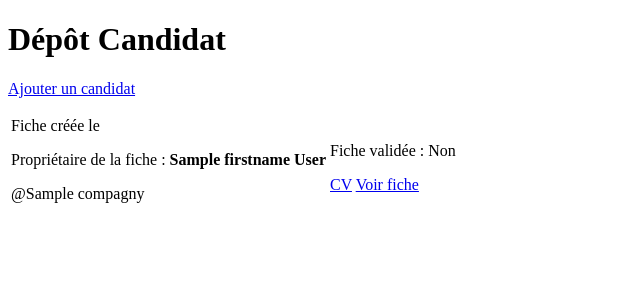
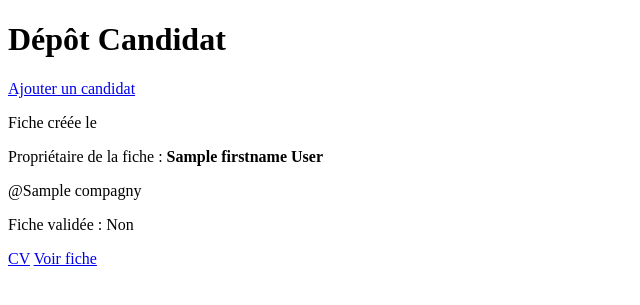
Before and after one commit to Let-Nathan/2022-Afternoon, a Symfony app: template templates/Candidate/index.html.twig in a window 1280 px wide. Shown: the part 132-437 px from the top of the page, without its empty margins (0-640 px from the left). Run offline with Twig, Linux system fonts and the light colour scheme; the template is opened without the code that fills it: most values are stand-ins (such as "Sample title", 1, 10 or a date in 2020); some libraries are stand-ins or nearby versions.

Commit message:
fix depot candidat index

```diff
--- a/templates/Candidate/index.html.twig
+++ b/templates/Candidate/index.html.twig
@@ -1,35 +1,47 @@
 {% extends 'base.html.twig' %}
 {% block h1 %}Dépôt Candidat{% endblock %}
+
 {% block content %}
     <div class="container-fluid vstack gap-2">
         <div class="mb-4">
             <a class="btn btn-afternoon btn-outline-light link-white col-2" href="{{ path('candidate_new') }}">Ajouter un candidat</a>
         </div>
 
-        {% for candidate in candidates %}
-        <table class="table table-bordered table-striped table-responsive">
-                    <tr>
-                        <td class="w-50">
-                            <div class="left-container vstack gap-1">
-                                <p class="m-0 p-0"> Fiche créée le {{ candidate.createdAt.format('d/m/Y') }}</p>
-                                <div class="vstack">
-                                   <p class="m-0 p-0"> Propriétaire de la fiche : <strong>{{ candidate.user.firstname }} {{ candidate.user.lastname }} </strong></p>
-                                    <p class="text-muted m-0 p-0">@{{ candidate.user.compagny }}</p>
+                <!-- Container for result --->
+                {% for candidate in candidates %}
+                <div class="container-fluid d-flex justify-content-center">
+                    <div class="row col-12 mb-4">
+
+                        <div class="container-fluid hstack justify-content-around col-lg-12 col-12 shadow p-2 rounded-4">
+
+                            {#  Propriétaire de la fiche #}
+                            <div class="vstack align-items-start gap-4 m-1">
+                                <div class="acheteur-container">
+                                    <p class="text-black m-0 p-0 ">Fiche créée le {{ candidate.createdAt.format('d/m/Y') }}</p>
+                                    <p class="text-black m-0 p-0" data-bs-toggle="tooltip" title="Propiétaire">Propriétaire de la fiche : <strong>{{ candidate.user.firstname }} {{ candidate.user.lastname }} </strong></p>
+                                    <p class="text-muted m-0 p-0" title="entreprise propriétaire"> @{{ candidate.user.compagny }}</p>
                                 </div>
                             </div>
-                        </td>
-                        <td class="vstack gap-1">
-                            <div>
-                                <p class="m-0 p-0">Fiche validée : {{ candidate.validateSheet ? 'Oui' : 'Non' }}</p>
+
+                            <div class="vstack align-items-start gap-4 m-1">
+                                <div class="acheteur-container">
+                                    <p class="text-black m-0 p-0">Fiche validée : {{ candidate.validateSheet ? 'Oui' : 'Non' }}</p>
+                                </div>
                             </div>
-                            <div class="vstack align-items-end">
-                                <a class="btn btn-afternoon btn-outline-light link-white w-50" href="{{ path('candidate_CV', {id: candidate.id}) }}">CV</a>
-                                <a class="btn btn-afternoon btn-outline-light link-white w-50" href="{{ path('candidate_show', {'id': candidate.id}) }}">Voir fiche</a>
+
+                            <div class="vstack gap-4 m-1">
+                                <div class="vstack align-items-end">
+                                    <a class="btn btn-afternoon btn-outline-light link-white w-50" href="{{ path('candidate_CV', {id: candidate.id}) }}">CV</a>
+                                    <a class="btn btn-afternoon btn-outline-light link-white w-50" href="{{ path('candidate_show', {'id': candidate.id}) }}">Voir fiche</a>
+                                </div>
                             </div>
-                        </td>
-                    </tr>
-            </table>
+                        </div>
+
+                    </div>
+                </div>
+
         {% endfor %}
+
     </div>
 
 {% endblock %}
```
